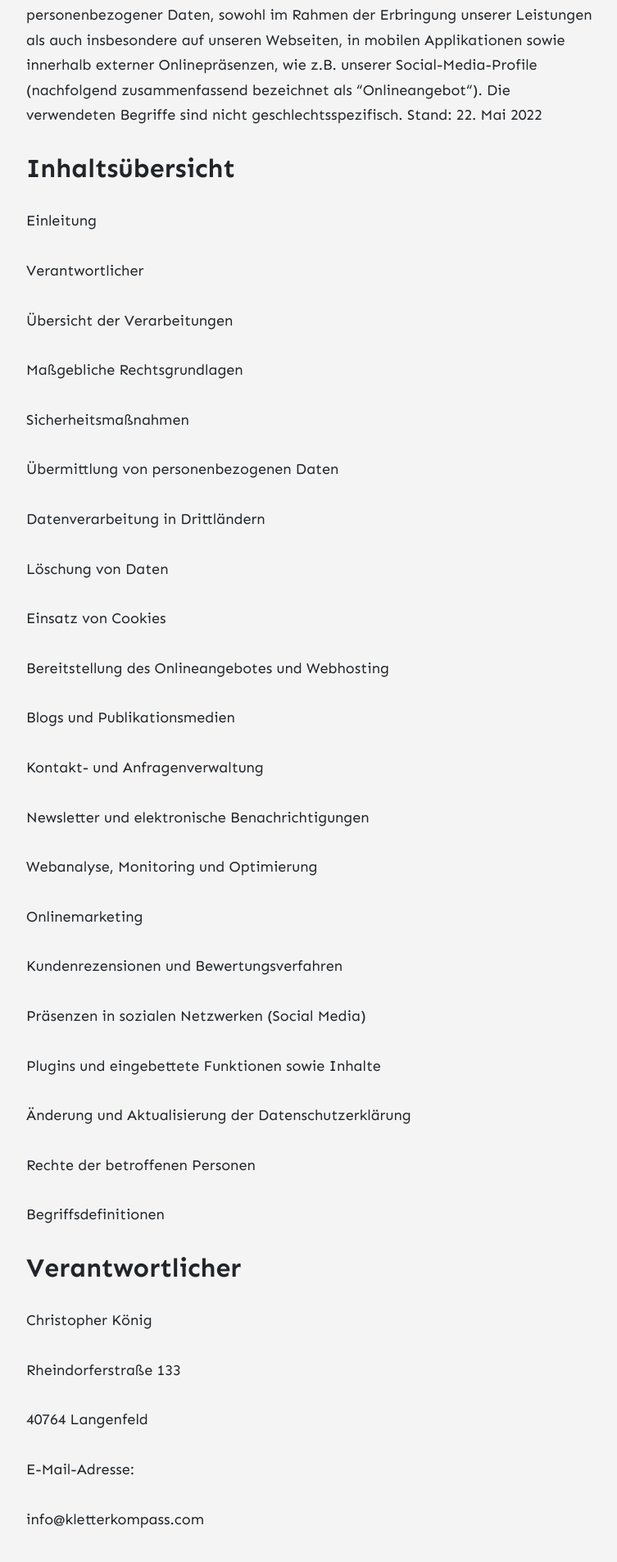
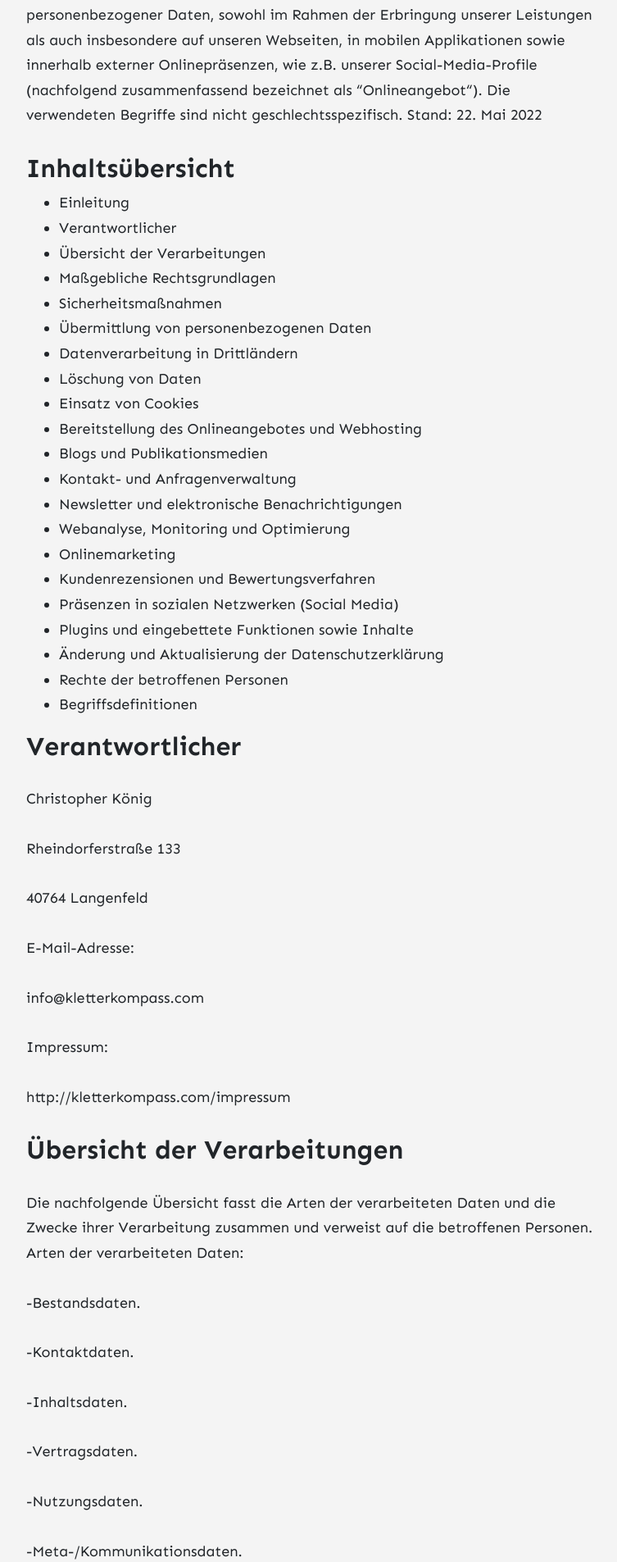
Before and after one commit to koenig-git/kletterkompass, a Jekyll site: the page built from _pages/datenschutz.md, in a window 1280 px wide. Shown: the part 1032-2937 px from the top of the page at 82% size, without its empty margins (258-1011 px from the left). Built offline with Jekyll 4.4.1, drawn with Linux system fonts in a browser that asks for light colours; nearby versions of some CDN libraries; comment, search, counter and statistics services are not loaded.

```diff
--- a/_pages/datenschutz.md
+++ b/_pages/datenschutz.md
@@ -22,47 +22,27 @@ Stand: 22. Mai 2022
 
 ## Inhaltsübersicht
 
-Einleitung
-
-Verantwortlicher
-
-Übersicht der Verarbeitungen
-
-Maßgebliche Rechtsgrundlagen
-
-Sicherheitsmaßnahmen
-
-Übermittlung von personenbezogenen Daten
-
-Datenverarbeitung in Drittländern
-
-Löschung von Daten
-
-Einsatz von Cookies
-
-Bereitstellung des Onlineangebotes und Webhosting
-
-Blogs und Publikationsmedien
-
-Kontakt- und Anfragenverwaltung
-
-Newsletter und elektronische Benachrichtigungen
-
-Webanalyse, Monitoring und Optimierung
-
-Onlinemarketing
-
-Kundenrezensionen und Bewertungsverfahren
-
-Präsenzen in sozialen Netzwerken (Social Media)
-
-Plugins und eingebettete Funktionen sowie Inhalte
-
-Änderung und Aktualisierung der Datenschutzerklärung
-
-Rechte der betroffenen Personen
-
-Begriffsdefinitionen
+- Einleitung
+- Verantwortlicher
+- Übersicht der Verarbeitungen
+- Maßgebliche Rechtsgrundlagen
+- Sicherheitsmaßnahmen
+- Übermittlung von personenbezogenen Daten
+- Datenverarbeitung in Drittländern
+- Löschung von Daten
+- Einsatz von Cookies
+- Bereitstellung des Onlineangebotes und Webhosting
+- Blogs und Publikationsmedien
+- Kontakt- und Anfragenverwaltung
+- Newsletter und elektronische Benachrichtigungen
+- Webanalyse, Monitoring und Optimierung
+- Onlinemarketing
+- Kundenrezensionen und Bewertungsverfahren
+- Präsenzen in sozialen Netzwerken (Social Media)
+- Plugins und eingebettete Funktionen sowie Inhalte
+- Änderung und Aktualisierung der Datenschutzerklärung
+- Rechte der betroffenen Personen
+- Begriffsdefinitionen
 
 
 ## Verantwortlicher
```
